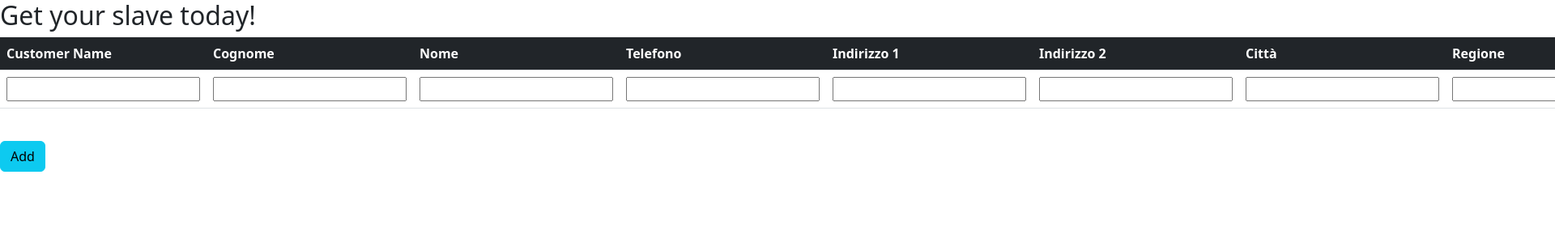
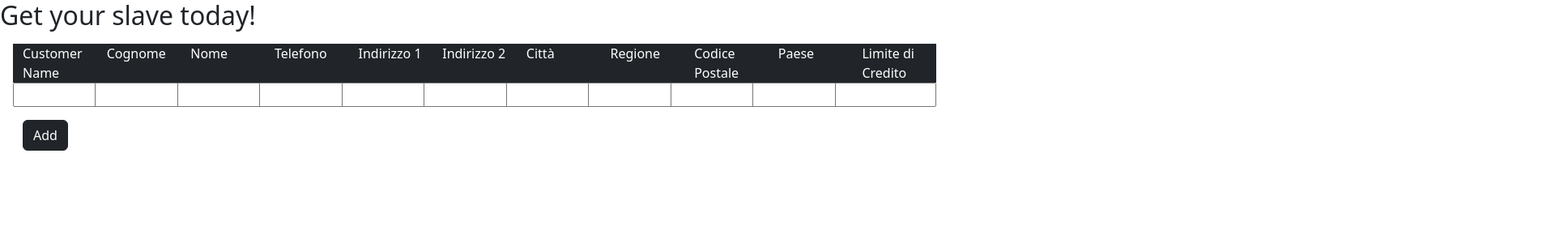
Before and after one commit to abSimone/fe-classicmodels, an Angular app: page /addCustomer in a window 1280 px wide. Shown: the top 300 px of the page at 81% size, 1920 px wide, since content can reach past the window. Built offline with nearby package versions, Linux system fonts and the light colour scheme.

Commit message:
risolti errori

```diff
--- a/src/app/add-customer/add-customer.component.html
+++ b/src/app/add-customer/add-customer.component.html
@@ -1,36 +1,30 @@
 <h2 class="text-dark">Get your slave today!</h2>
-<div>
-    <table class="table d-faicomevuoi">
-        <thead class="bg-dark text-white ">
-          <tr>
-            <th scope="col">Customer Name</th>
-            <th scope="col">Cognome</th>
-            <th scope="col">Nome</th>
-            <th>Telefono</th>
-            <th>Indirizzo 1</th>
-            <th>Indirizzo 2</th>
-            <th>Città</th>
-            <th>Regione</th>
-            <th>Codice Postale</th>
-            <th>Paese</th>
-            <th>Limite di Credito</th>
-          </tr>
-        </thead>
-        <tbody class="">
-          <tr>
-            <th><input type="text" [(ngModel)]="nuovoCliente.customerName"> </th>
-            <td><input type="text" [(ngModel)]="nuovoCliente.contactLastName"> </td>
-            <td><input type="text" [(ngModel)]="nuovoCliente.contactFirstName"> </td>
-            <td><input type="text" [(ngModel)]="nuovoCliente.phone"> </td>
-            <td><input type="text" [(ngModel)]="nuovoCliente.addressLine1"> </td>
-            <td><input type="text" [(ngModel)]="nuovoCliente.addressLine2"> </td>
-            <td><input type="text" [(ngModel)]="nuovoCliente.city"> </td>
-            <td><input type="text" [(ngModel)]="nuovoCliente.state"> </td>
-            <td><input type="text" [(ngModel)]="nuovoCliente.postalCode"> </td>
-            <td><input type="text" [(ngModel)]="nuovoCliente.country"> </td>
-            <td><input type="text" [(ngModel)]="nuovoCliente.creditLimit"> </td>
-          </tr>
-        </tbody>
-    </table><br>
-    <button class="btn btn-info" (click) = "aggiungiCliente()">Add</button>
+    <div class="container m-3 ">
+        <div class="row bg-dark text-white">
+            <div class="col">Customer Name</div>
+            <div class="col">Cognome</div>
+            <div class="col">Nome</div>
+            <div class="col">Telefono</div>
+            <div class="col">Indirizzo 1</div>
+            <div class="col">Indirizzo 2</div>
+            <div class="col">Città</div>
+            <div class="col">Regione</div>
+            <div class="col">Codice Postale</div>
+            <div class="col">Paese</div>
+            <div class="col">Limite di Credito</div>
+        </div>
+        <div class="col bg-white text-dark d-flex">
+            <div class="row"><input type="text" [(ngModel)]="nuovoCliente.customerName"></div>
+            <div class="row"><input type="text" [(ngModel)]="nuovoCliente.contactLastName"></div>
+            <div class="row"><input type="text" [(ngModel)]="nuovoCliente.contactFirstName"></div>
+            <div class="row"><input type="text" [(ngModel)]="nuovoCliente.phone"></div>
+            <div class="row"><input type="text" [(ngModel)]="nuovoCliente.addressLine1"></div>
+            <div class="row"><input type="text" [(ngModel)]="nuovoCliente.addressLine2"></div>
+            <div class="row"><input type="text" [(ngModel)]="nuovoCliente.city"></div>
+            <div class="row"><input type="text" [(ngModel)]="nuovoCliente.state"></div>
+            <div class="row"><input type="text" [(ngModel)]="nuovoCliente.postalCode"></div>
+            <div class="row"><input type="text" [(ngModel)]="nuovoCliente.country"></div>
+            <div class="row"><input type="text" [(ngModel)]="nuovoCliente.creditLimit"></div>
+        </div>
+        <button class="btn btn-dark mt-3" (click) = "aggiungiCliente()">Add</button>
     </div>
--- a/src/app/add-customer/add-customer.component.ts
+++ b/src/app/add-customer/add-customer.component.ts
@@ -23,7 +23,6 @@ export class AddCustomerComponent implements OnInit {
     this.customerService.addCustomer(new CCustomer(
       0, this.nuovoCliente.customerName,
       this.nuovoCliente.contactLastName,
-      this.nuovoCliente.contactLastName,
       this.nuovoCliente.contactFirstName,
       this.nuovoCliente.phone,
       this.nuovoCliente.addressLine1,
@@ -32,6 +31,7 @@ export class AddCustomerComponent implements OnInit {
       this.nuovoCliente.state,
       this.nuovoCliente.postalCode,
       this.nuovoCliente.country,
+      "",
       this.nuovoCliente.creditLimit,
     ))
     this.nuovoCliente = new CCustomer(0,"", "", "", "", "", "", "", "", "", "", "", "")
--- a/src/app/home/home.component.html
+++ b/src/app/home/home.component.html
@@ -1,5 +1,5 @@
 <h1>Homepage classicmodels</h1>
 
-<button class="btn btn-dark m-5" routerLink="listCustomer">Lista dipendenti</button>
-
+<button class="btn btn-dark m-5" (click) = "selLista()"> Lista dipendenti</button>
+<app-lista-customer *ngIf="isSelected"></app-lista-customer>
 <router-outlet></router-outlet>
--- a/src/app/home/home.component.ts
+++ b/src/app/home/home.component.ts
@@ -7,9 +7,15 @@ import { Component, OnInit } from '@angular/core';
 })
 export class HomeComponent implements OnInit {
 
+  isSelected:boolean = false;
+
   constructor() { }
 
   ngOnInit(): void {
   }
 
+  selLista(){
+    this.isSelected = !this.isSelected
+  }
+
 }
```
